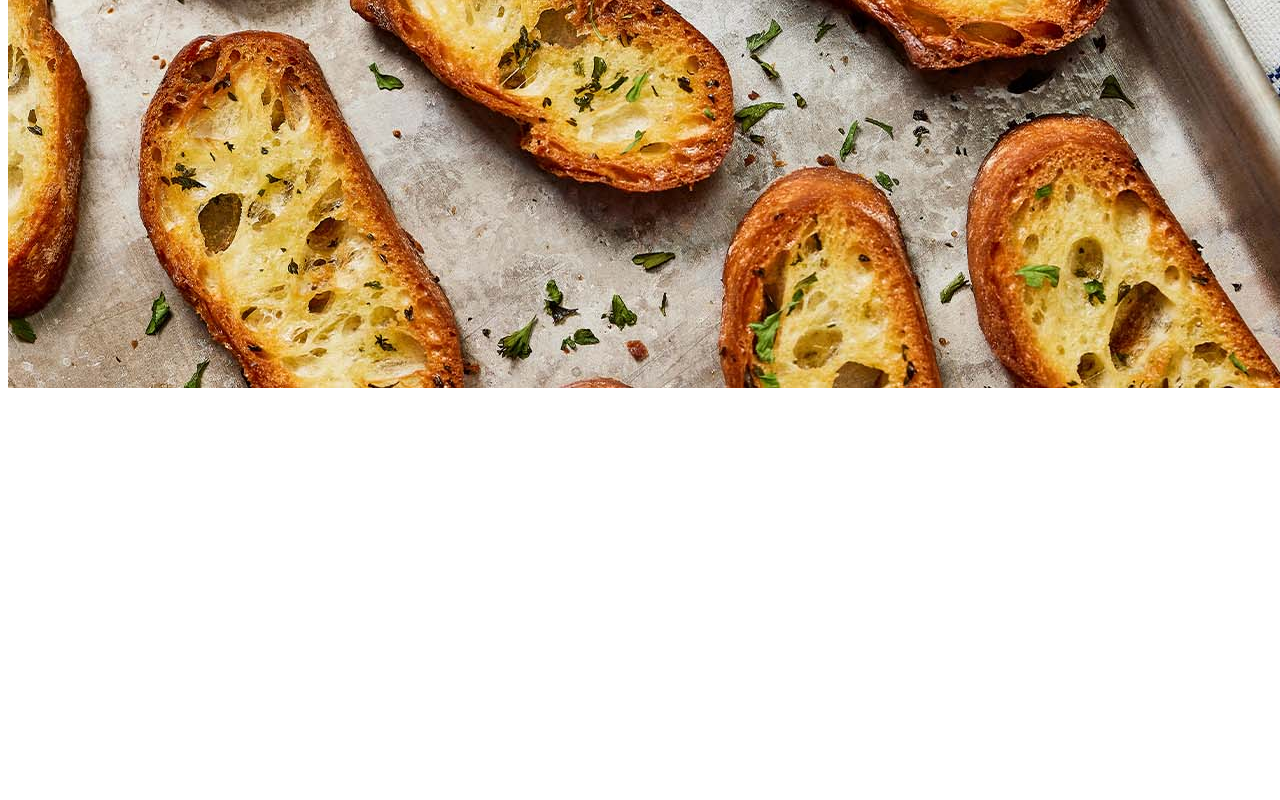
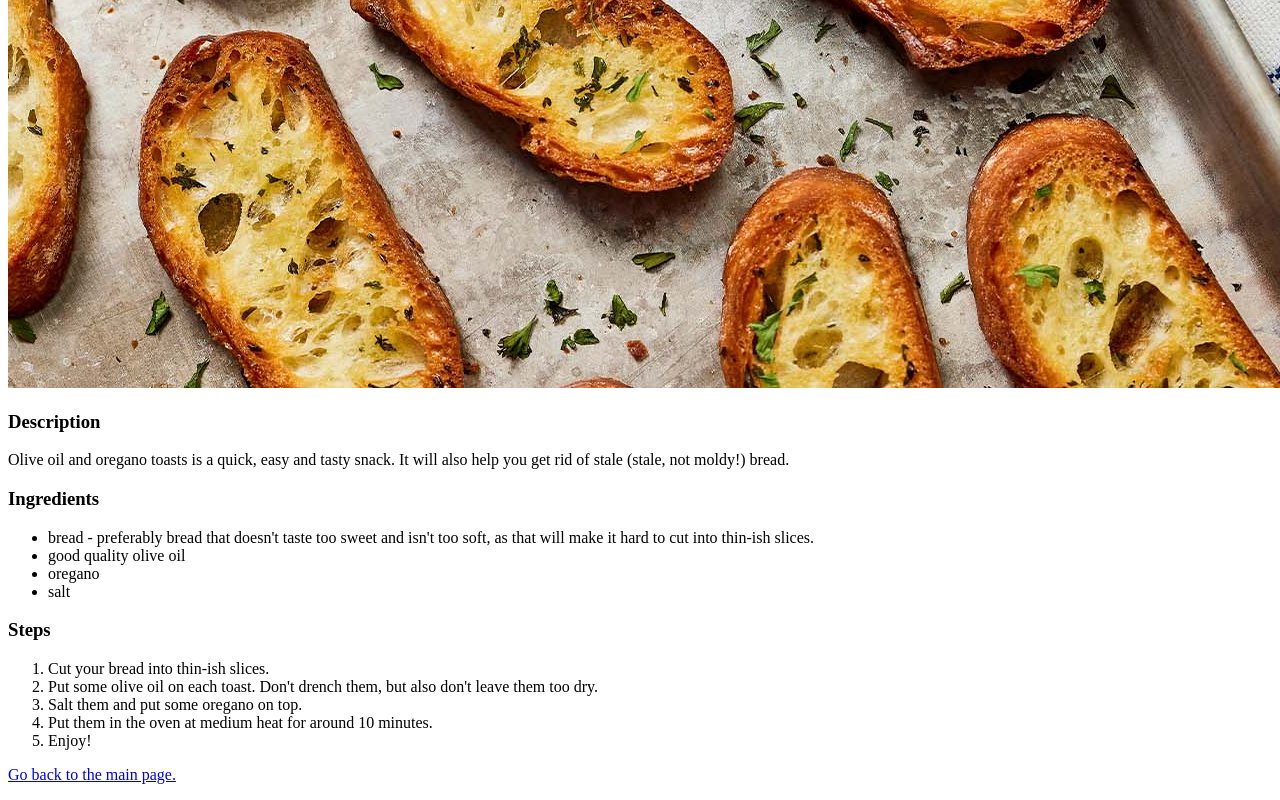
Before and after one commit to pedropz/odin-recipes, a plain HTML site: page recipes/toast.html in a window 1280 px wide. Shown: the part 466-1266 px from the top of the page. Before the commit the page ends 866 px from the top, so only its background shows below. Drawn offline with Linux system fonts and the light colour scheme; files whose address does not match are found by name.

Commit message:
Finish toast.html

```diff
--- a/recipes/toast.html
+++ b/recipes/toast.html
@@ -8,6 +8,24 @@
 
     <body>
         <h1>Olive oil and oregano toast</h1>
-        <img src="/home/pedro/dev/theodinproject/odin-recipes/img/toast.jpg" alt="Picture of olive oil toast">
+        <img src="../img/toast.jpg" alt="Picture of olive oil toast">
+        <h3>Description</h3>
+        <p>Olive oil and oregano toasts is a quick, easy and tasty snack. It will also help you get rid of stale (stale, not moldy!) bread.</p>
+        <h3>Ingredients</h3>
+        <ul>
+            <li>bread - preferably bread that doesn't taste too sweet and isn't too soft, as that will make it hard to cut into thin-ish slices.</li>
+            <li>good quality olive oil</li>
+            <li>oregano</li>
+            <li>salt</li>
+        </ul>
+        <h3>Steps</h3>
+        <ol>
+            <li>Cut your bread into thin-ish slices.</li>
+            <li>Put some olive oil on each toast. Don't drench them, but also don't leave them too dry.</li>
+            <li>Salt them and put some oregano on top.</li>
+            <li>Put them in the oven at medium heat for around 10 minutes.</li>
+            <li>Enjoy!</li>
+        </ol>
+        <p><a href="../index.html">Go back to the main page.</a></p>
     </body>
 </html>
```
